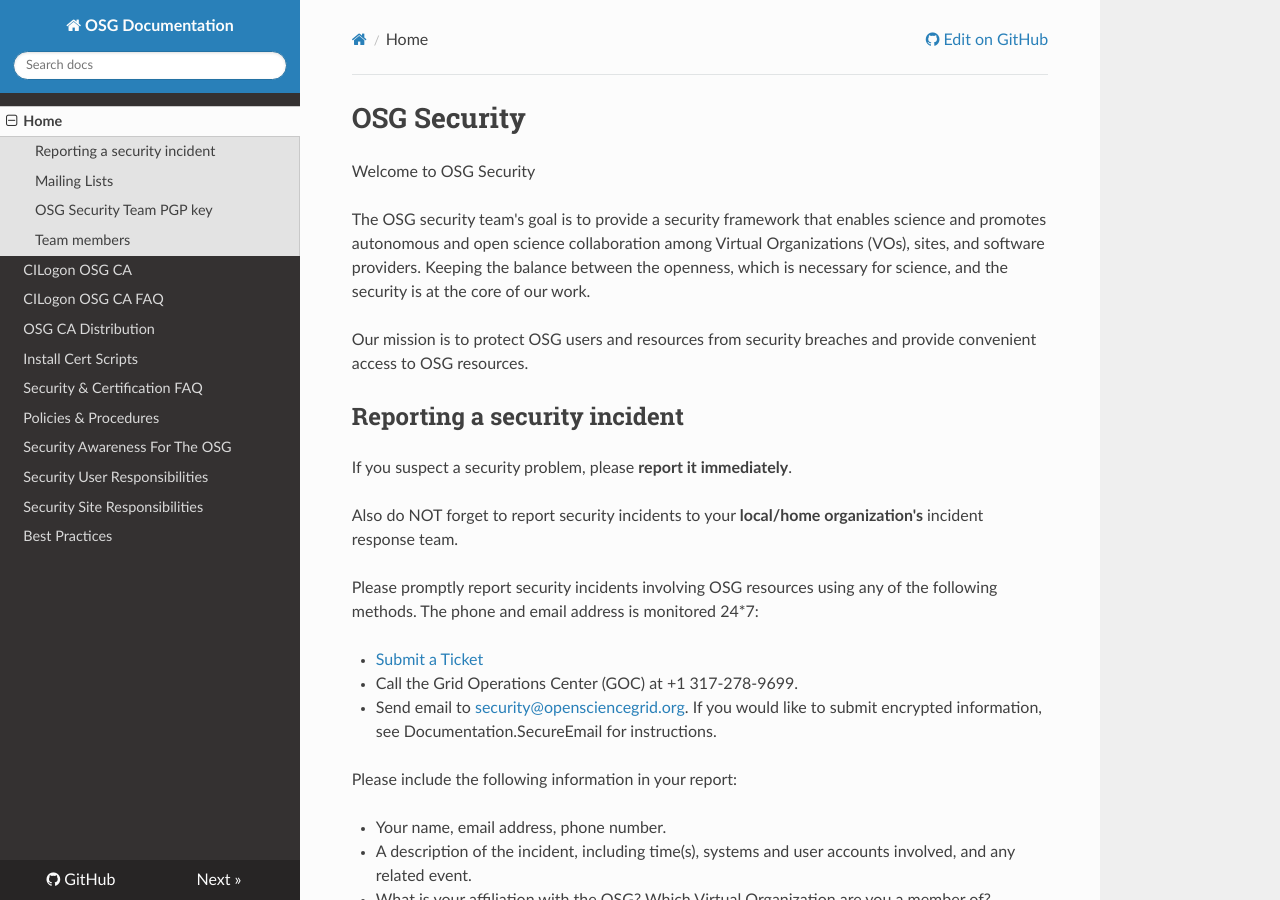
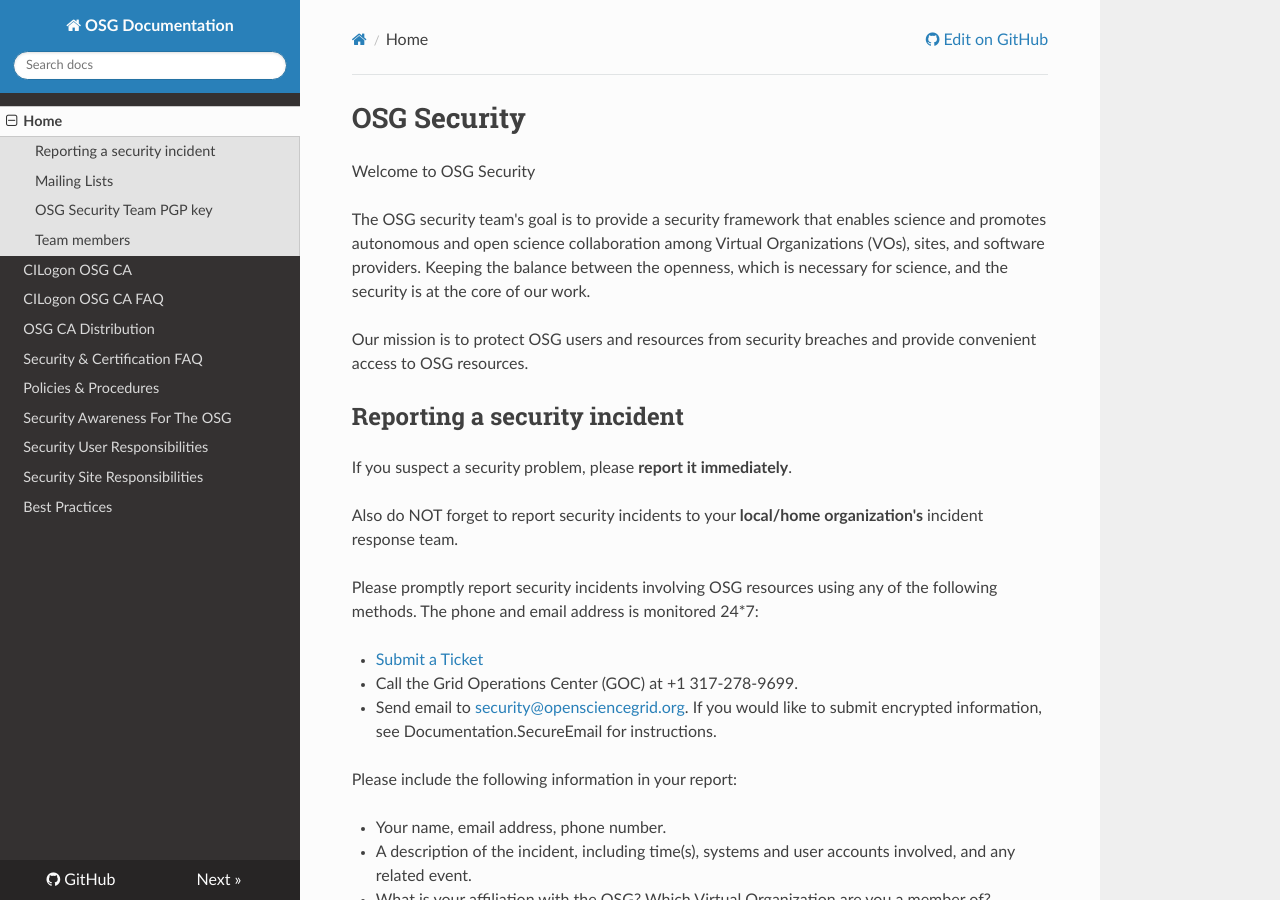
Before and after one commit to opensciencegrid/security, an MkDocs documentation site: the page built from docs/index.md, in a window 1280 px wide and 900 px high. Built offline with MkDocs 1.6.1, drawn with Linux system fonts in a browser that asks for light colours; nearby versions of some CDN libraries; old or Windows-style settings are respelled for this version of MkDocs.

Commit message:
Update mkdocs.yml
Removing install scripts from home page

```diff
--- a/mkdocs.yml
+++ b/mkdocs.yml
@@ -12,7 +12,6 @@
 - CILogon OSG CA: 'OSGCertificateService.md'
 - CILogon OSG CA FAQ: 'CILogonOSGFAQ.md'
 - OSG CA Distribution: 'CaDistribution.md'
-- Install Cert Scripts: 'InstallCertScripts.md'
 - Security & Certification FAQ: 'OSGFAQ.md'
 - Policies & Procedures: 'PoliciesProcedures.md'
 - Security Awareness For The OSG: 'SecurityAwarenessForTheOSG.md'
```
